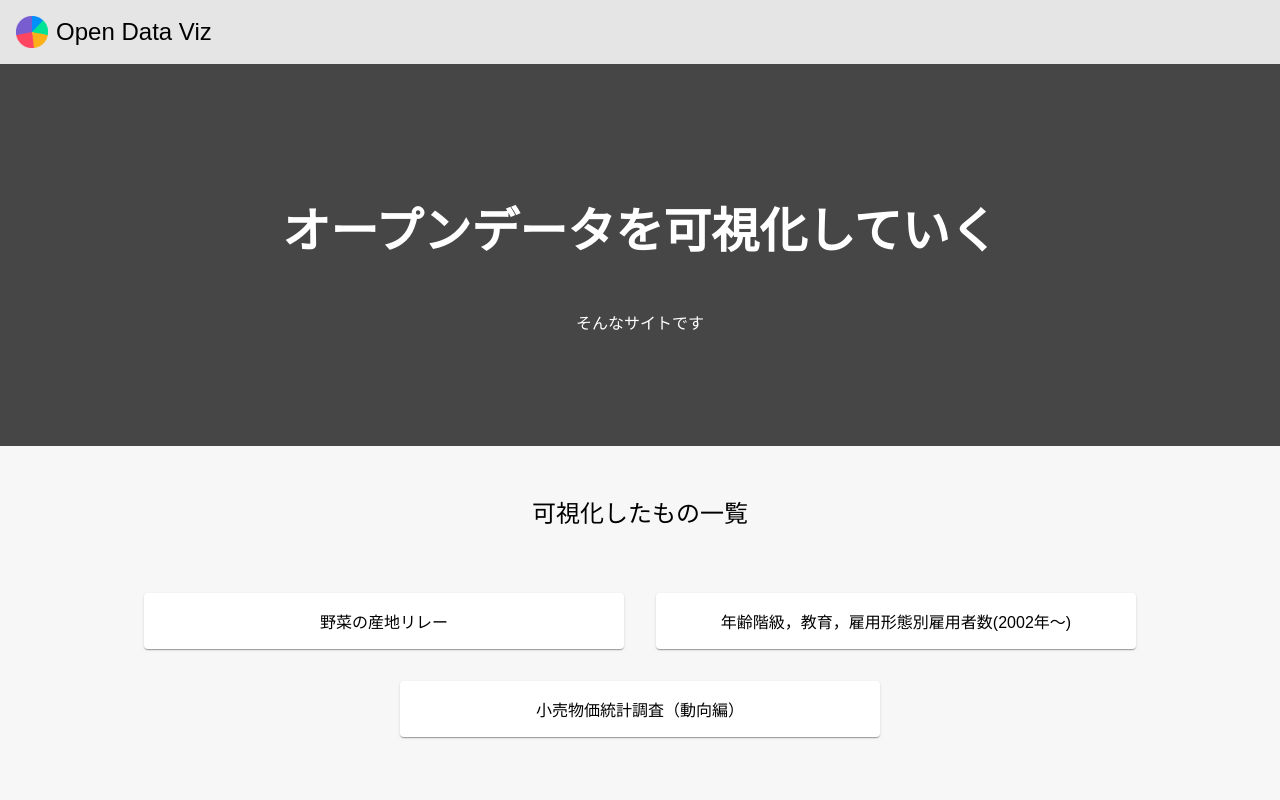
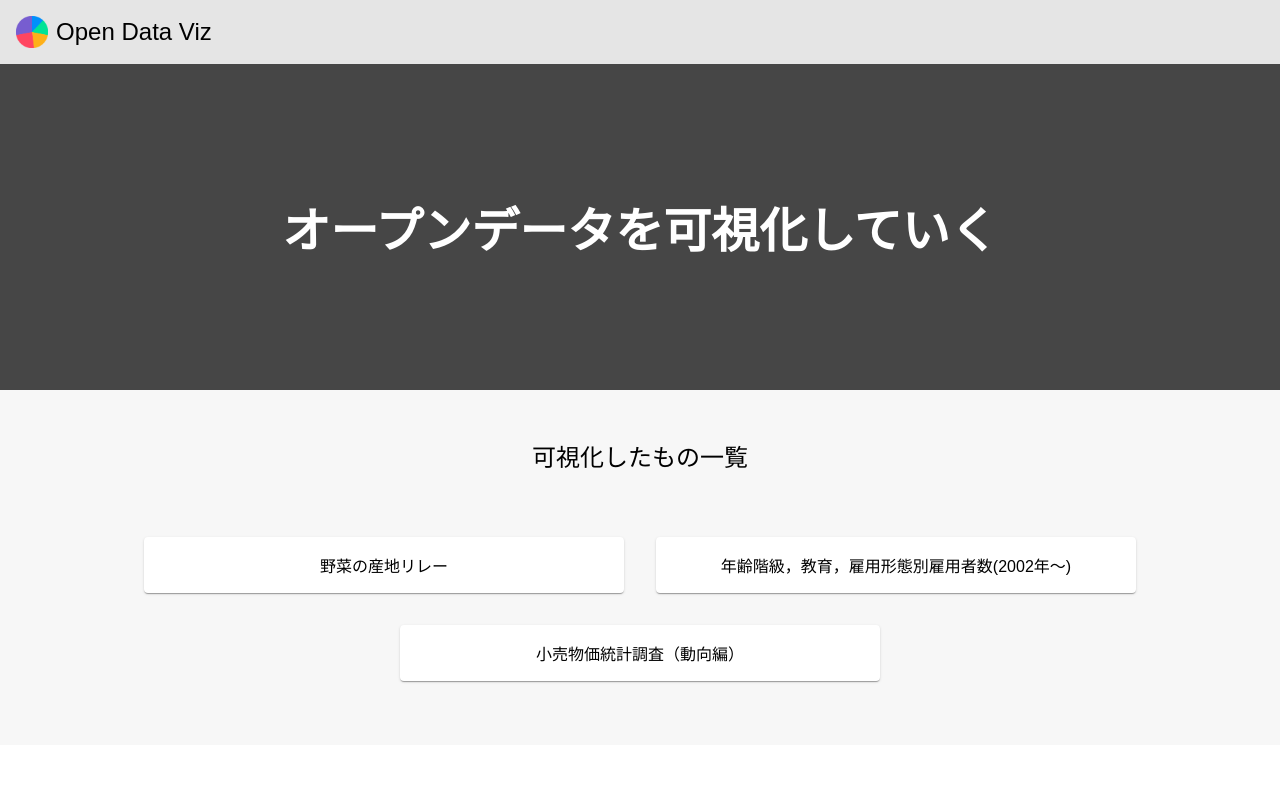
Before and after one commit to MToyokura/open-data-viz, a Next.js app in the folder frontend/: page / in a window 1280 px wide. Shown: the top 800 px of the page. Built offline with nearby package versions, Linux system fonts and the light colour scheme.

Commit message:
Delete paragraph on top page

```diff
--- a/frontend/pages/index.tsx
+++ b/frontend/pages/index.tsx
@@ -26,7 +26,6 @@ export default function Home() {
           }}
         >
           <h1 style={{ fontSize: "3rem" }}>オープンデータを可視化していく</h1>
-          <p>そんなサイトです</p>
         </div>
         <div
           style={{
```
